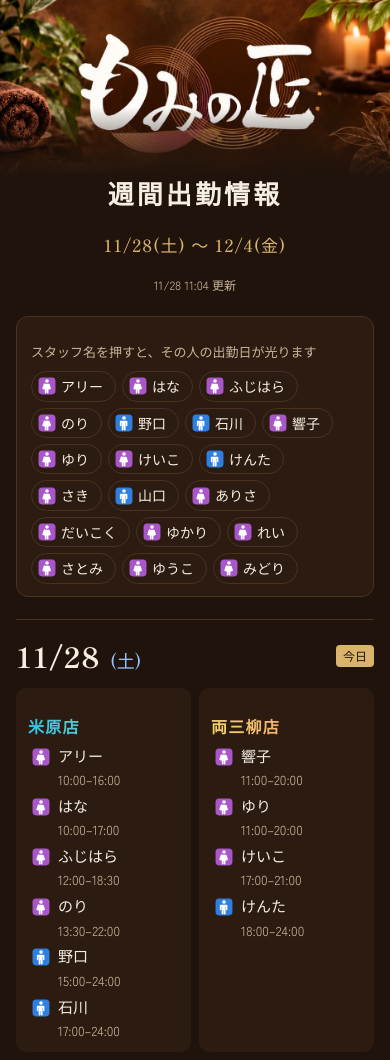
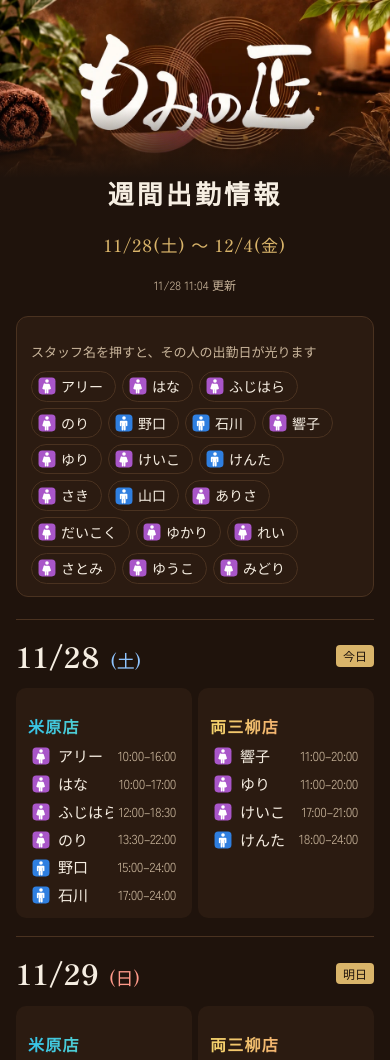
Before and after one commit to momitaku-yonago/shift, a plain HTML site: page index.html in a window 390 px wide. Shown: the top 1060 px of the page. Drawn offline with Linux system fonts and the light colour scheme.

Commit message:
update index.html

```diff
--- a/index.html
+++ b/index.html
@@ -40,17 +40,18 @@ body{background:var(--bg);color:var(--fg);font-family:var(--body);font-size:15px
 .dh .sat{color:#8fc4ff}.dh .sun{color:#ff9a8a}
 .dh em{font-style:normal;font-size:12px;color:var(--bg);background:var(--gold);border-radius:4px;padding:1px 7px;margin-left:auto;align-self:center}
 .stores{display:grid;grid-template-columns:1fr 1fr;gap:10px}
-/* スマホでも2店舗を横に並べる（2026-11-28 ユーザー指示）。狭い画面では名前の下に時刻を出す */
+/* スマホでも2店舗を横に並べ、名前と時刻も1行に並べる（2026-11-28 ユーザー指示） */
 @media (max-width:540px){
-  .stores{gap:8px}
-  .store{padding:9px 8px}
+  .stores{gap:6px}
+  .store{padding:9px 6px}
   .sn{font-size:15px;letter-spacing:.04em}
-  .ppl{gap:5px}
-  .ppl li{grid-template-columns:18px 1fr;grid-template-rows:auto auto;column-gap:5px;row-gap:0;padding:3px 3px}
-  .ppl li .ic{grid-row:1 / span 2;align-self:start;margin-top:2px}
-  .nm{font-size:14.5px;line-height:1.35}
-  .tm{grid-column:2;font-size:12px;line-height:1.3}
+  .ppl{gap:4px}
+  .ppl li{grid-template-columns:15px 1fr auto;column-gap:4px;padding:3px 2px}
+  .ic{width:15px;height:15px}
+  .nm{font-size:13.5px;line-height:1.35;white-space:nowrap;overflow:hidden;text-overflow:clip}
+  .tm{font-size:11px;letter-spacing:-.03em}
 }
+@media (max-width:350px){ .nm{font-size:12.5px} .tm{font-size:10px} }
 .store{background:var(--panel);border-radius:10px;padding:10px 12px;min-width:0}
 .sn{font-family:var(--display);font-weight:700;font-size:16px;letter-spacing:.08em;background-clip:text;-webkit-background-clip:text;color:transparent;margin-bottom:4px}
 .yone .sn{background-image:linear-gradient(90deg,var(--yone1),var(--yone2))}
```
